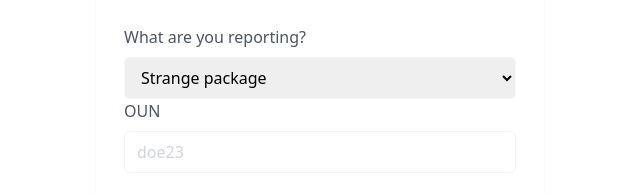
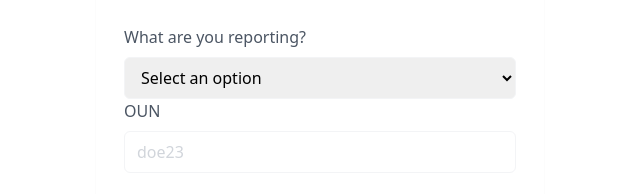
Before and after one commit to ariley/help.llnl, a website: page index.html in a window 1280 px wide. Shown: the part 511-705 px from the top of the page, 320-960 px from the left. Drawn offline with nearby package versions, Linux system fonts and the light colour scheme.

Commit message:
select placeholder

```diff
--- a/index.html
+++ b/index.html
@@ -190,11 +190,11 @@
                               <select
                                 name="report_type"
                                 id="reporting_options"
-                                placeholder="Choose an option"
                                 required
                                 class="w-full px-3 py-2 placeholder-gray-300 border border-gray-100 rounded-md focus:outline-none focus:ring focus:ring-indigo-100 focus:border-indigo-300 dark:bg-gray-200 dark:text-white dark:placeholder-gray-500 dark:border-gray-600 dark:focus:ring-gray-900 dark:focus:border-gray-500"
                               >
-                                <option value="package">Strange package</option>
+                              <option value="" disabled selected>Select an option</option>
+                              <option value="package">Strange package</option>
                                 <option value="wildlife">
                                   Abnormal wildlife behavior
                                 </option>
```
